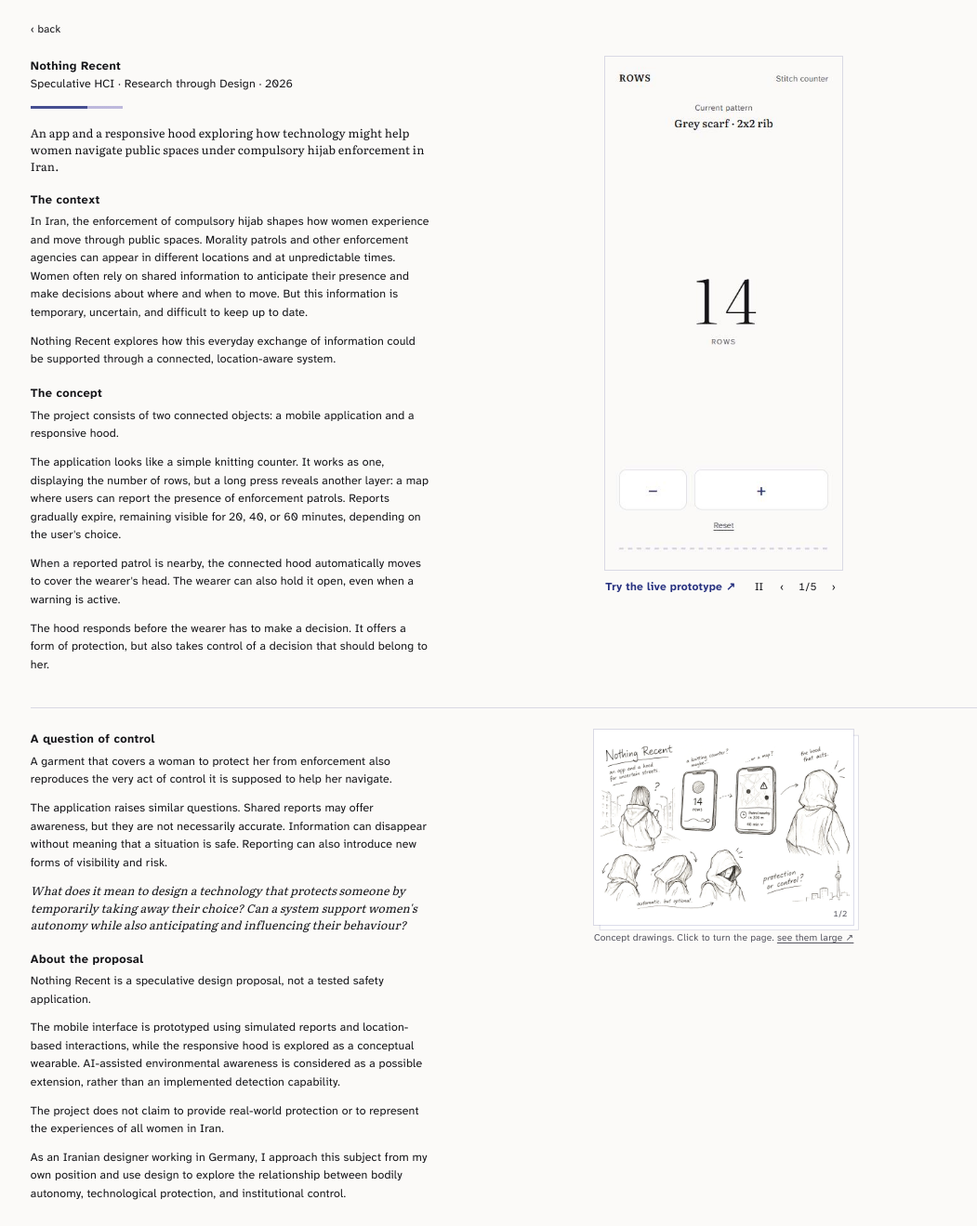
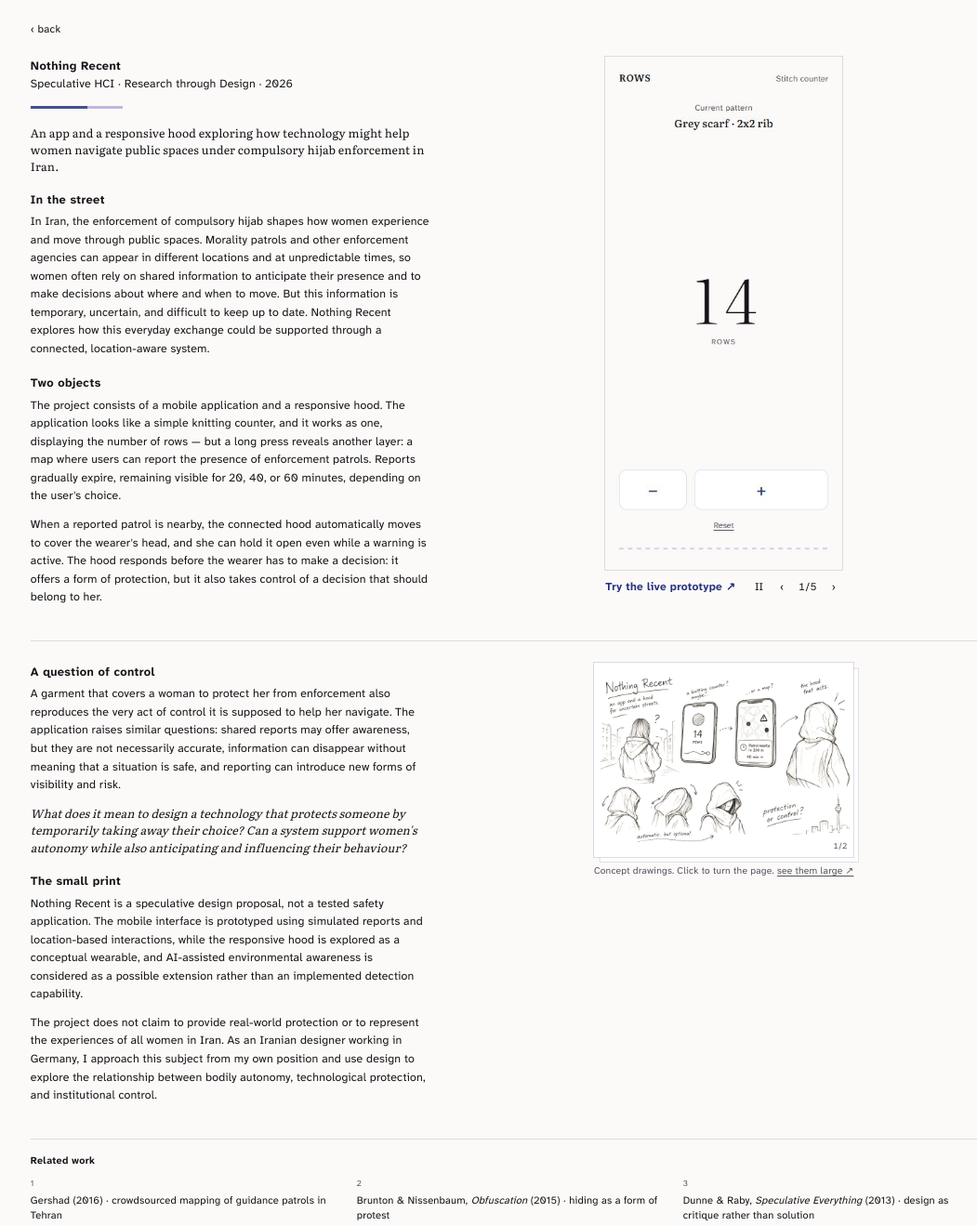
Before and after one commit to mahyamirzaee/nothing-recent, a plain HTML site: page index.html in a window 1280 px wide. Shown: the top 1319 px of the page at 93% size, without its empty margins (94-1145 px from the left). Drawn offline with Linux system fonts and the light colour scheme.

Commit message:
Fuller paragraphs, clearer headings, lighter small print
Co-Authored-By: Claude Opus 5 <noreply@anthropic.com>

```diff
--- a/index.html
+++ b/index.html
@@ -25,15 +25,12 @@
 
       <p class="lead">An app and a responsive hood exploring how technology might help women navigate public spaces under compulsory hijab enforcement in Iran.</p>
 
-      <h2>The context</h2>
-      <p>In Iran, the enforcement of compulsory hijab shapes how women experience and move through public spaces. Morality patrols and other enforcement agencies can appear in different locations and at unpredictable times. Women often rely on shared information to anticipate their presence and make decisions about where and when to move. But this information is temporary, uncertain, and difficult to keep up to date.</p>
-      <p>Nothing Recent explores how this everyday exchange of information could be supported through a connected, location-aware system.</p>
+      <h2>In the street</h2>
+      <p>In Iran, the enforcement of compulsory hijab shapes how women experience and move through public spaces. Morality patrols and other enforcement agencies can appear in different locations and at unpredictable times, so women often rely on shared information to anticipate their presence and to make decisions about where and when to move. But this information is temporary, uncertain, and difficult to keep up to date. Nothing Recent explores how this everyday exchange could be supported through a connected, location-aware system.</p>
 
-      <h2>The concept</h2>
-      <p>The project consists of two connected objects: a mobile application and a responsive hood.</p>
-      <p>The application looks like a simple knitting counter. It works as one, displaying the number of rows, but a long press reveals another layer: a map where users can report the presence of enforcement patrols. Reports gradually expire, remaining visible for 20, 40, or 60 minutes, depending on the user's choice.</p>
-      <p>When a reported patrol is nearby, the connected hood automatically moves to cover the wearer's head. The wearer can also hold it open, even when a warning is active.</p>
-      <p>The hood responds before the wearer has to make a decision. It offers a form of protection, but also takes control of a decision that should belong to her.</p>
+      <h2>Two objects</h2>
+      <p>The project consists of a mobile application and a responsive hood. The application looks like a simple knitting counter, and it works as one, displaying the number of rows — but a long press reveals another layer: a map where users can report the presence of enforcement patrols. Reports gradually expire, remaining visible for 20, 40, or 60 minutes, depending on the user's choice.</p>
+      <p>When a reported patrol is nearby, the connected hood automatically moves to cover the wearer's head, and she can hold it open even while a warning is active. The hood responds before the wearer has to make a decision: it offers a form of protection, but it also takes control of a decision that should belong to her.</p>
     </div>
 
     <div class="cluster">
@@ -62,15 +59,12 @@
   <section class="sheet" aria-labelledby="hood-title">
     <div class="col">
       <h2 id="hood-title">A question of control</h2>
-      <p class="pull">A garment that covers a woman to protect her from enforcement also reproduces the very act of control it is supposed to help her navigate.</p>
-      <p>The application raises similar questions. Shared reports may offer awareness, but they are not necessarily accurate. Information can disappear without meaning that a situation is safe. Reporting can also introduce new forms of visibility and risk.</p>
+      <p>A garment that covers a woman to protect her from enforcement also reproduces the very act of control it is supposed to help her navigate. The application raises similar questions: shared reports may offer awareness, but they are not necessarily accurate, information can disappear without meaning that a situation is safe, and reporting can introduce new forms of visibility and risk.</p>
       <p class="rq">What does it mean to design a technology that protects someone by temporarily taking away their choice? Can a system support women's autonomy while also anticipating and influencing their behaviour?</p>
 
-      <h2>About the proposal</h2>
-      <p class="proposal">Nothing Recent is a speculative design proposal, not a tested safety application.</p>
-      <p>The mobile interface is prototyped using simulated reports and location-based interactions, while the responsive hood is explored as a conceptual wearable. AI-assisted environmental awareness is considered as a possible extension, rather than an implemented detection capability.</p>
-      <p>The project does not claim to provide real-world protection or to represent the experiences of all women in Iran.</p>
-      <p>As an Iranian designer working in Germany, I approach this subject from my own position and use design to explore the relationship between bodily autonomy, technological protection, and institutional control.</p>
+      <h2>The small print</h2>
+      <p>Nothing Recent is a speculative design proposal, not a tested safety application. The mobile interface is prototyped using simulated reports and location-based interactions, while the responsive hood is explored as a conceptual wearable, and AI-assisted environmental awareness is considered as a possible extension rather than an implemented detection capability.</p>
+      <p>The project does not claim to provide real-world protection or to represent the experiences of all women in Iran. As an Iranian designer working in Germany, I approach this subject from my own position and use design to explore the relationship between bodily autonomy, technological protection, and institutional control.</p>
     </div>
 
     <div class="cluster">
```
Also changed, not shown: project.html (+9 -15 lines).
